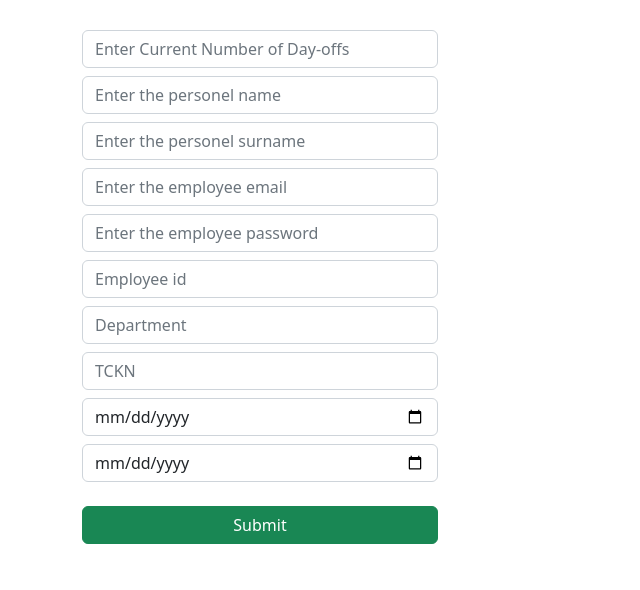
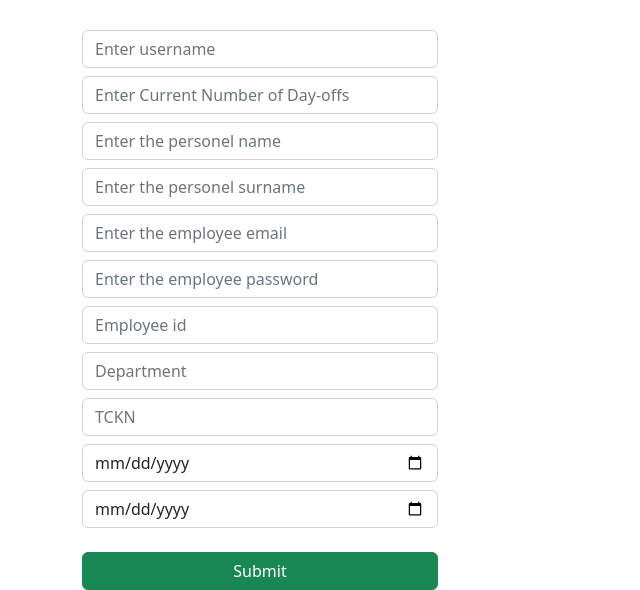
Before and after one commit to EzgiLenaS/PersonelTakip, a Django app: page /personel in a window 1280 px wide. Shown: the part 238-828 px from the top of the page, without its empty margins (0-640 px from the left). Before the commit the page ends 782 px from the top, so only its background shows below. Run offline with Django 3.2, Linux system fonts and the light colour scheme.

Commit message:
05.07.2022

```diff
--- a/mysite/app/templates/crd_employee.html
+++ b/mysite/app/templates/crd_employee.html
@@ -36,15 +36,18 @@
 
 				<form action="{% url 'personel' %}" method="post"> {% csrf_token %}
 					<div class="form-group">
+						<input type="text" class="form-control mt-2" placeholder="Enter username" name="username" Required>
+					</div>
+					<div class="form-group">
 						<input type="number" class="form-control mt-2" placeholder="Enter Current Number of Day-offs" name="annual_leave" Required>
 					</div>
 
                     <div class="form-group">
-							<input type="text" class="form-control mt-2" placeholder="Enter the personel name" name="name" Required>
+							<input type="text" class="form-control mt-2" placeholder="Enter the personel name" name="first_name" Required>
 						</div>
 
 						<div class="form-group">
-							<input type="text" class="form-control mt-2" placeholder="Enter the personel surname" name="surname" Required>
+							<input type="text" class="form-control mt-2" placeholder="Enter the personel surname" name="last_name" Required>
 						</div>
 
                     <div class="form-group">
@@ -106,8 +109,8 @@
 							{% for d in data %}
 							<tr>
 								<th scope="row">{{d.employee_id}}</th>
-								<td>{{d.name}}</td>
-								<td>{{d.surname}}</td>
+								<td>{{d.first_name}}</td>
+								<td>{{d.last_name}}</td>
 
 
 								<td><a type="button" class="btn btn-outline-primary" data-bs-toggle="modal" data-bs-target="#exampleModal-{{d.employee_id}}">Edit</a></td>
@@ -123,7 +126,7 @@
 											</div>
 											<div class="modal-body">
 
-												<form action="{% url 'update' %}" method="post"> {% csrf_token %}
+												<form action="{% url 'update' d.employee_id %}" method="post"> {% csrf_token %}
 
                                                     <div class="form-group">
 														<div class="row mb-3">
@@ -138,7 +141,7 @@
 														<div class="row mb-3">
 															<label for="colFormLabel" class="col-sm-2 col-form-label">Name: </label>
 															<div class="col-sm-10">
-																<input type="text" class="form-control mt-2" placeholder="Enter the employee name" name="name" value={{d.name}} Required>
+																<input type="text" class="form-control mt-2" placeholder="Enter the employee name" name="first_name" value={{d.first_name}} Required>
 															</div>
 														</div>
 													</div>
@@ -147,7 +150,7 @@
 														<div class="row mb-3">
 															<label for="colFormLabel" class="col-sm-2 col-form-label">Surname: </label>
 															<div class="col-sm-10">
-																<input type="text" class="form-control mt-2" placeholder="Enter the employee surname" name="surname" value={{d.surname}} Required>
+																<input type="text" class="form-control mt-2" placeholder="Enter the employee surname" name="last_name" value={{d.last_name}} Required>
 															</div>
 														</div>
 													</div>
@@ -199,18 +202,18 @@
 
 													<div class="form-group">
 														<div class="row mb-3">
-															<label for="colFormLabel" class="col-sm-2 col-form-label">Birthdate: </label>
+															<label for="colFormLabel" class="col-sm-2 col-form-label">Birth Date: </label>
 															<div class="col-sm-10">
-																<input type="date" class="form-control mt-2" placeholder="Birthdate" name="birth_date" value={{d.birth_date}} Required>
+																<input type="text" class="form-control mt-2" name="birth_date" value={{d.birth_date}} Required>
 															</div>
 														</div>
 													</div>
 
                                                     <div class="form-group">
 														<div class="row mb-3">
-															<label for="colFormLabel" class="col-sm-2 col-form-label">Birthdate: </label>
+															<label for="colFormLabel" class="col-sm-2 col-form-label">Start Date: </label>
 															<div class="col-sm-10">
-																<input type="date" class="form-control mt-2" placeholder="Start Date" name="start_date" value={{d.start_date}} Required>
+																<input type="text" class="form-control mt-2" name="start_date" value={{d.start_date}} Required>
 															</div>
 														</div>
 													</div>
```
Also changed, not shown: mysite/app/migrations/0002_rename_dayoff_annualleaveform_annual_leave_and_more.py.
